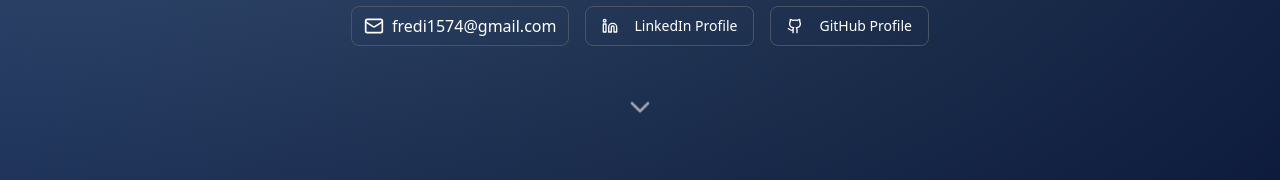
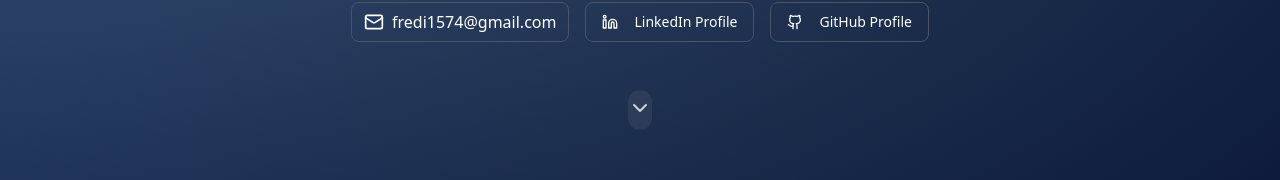
Before and after one commit to fredi1574/portfolio, a React (Vite) app: page / in a window 1280 px wide. Shown: the part 530-710 px from the top of the page. Built offline with nearby package versions, Linux system fonts and the light colour scheme.

Commit message:
Added a background to the arrow

```diff
--- a/src/components/HeroSection.tsx
+++ b/src/components/HeroSection.tsx
@@ -95,9 +95,13 @@ export default function HeroSection() {
           </Button>
         </div>
 
-        <a href="#about">
-          <ChevronDown className="mx-auto h-8 w-8 animate-bounce text-gray-400" />
-        </a>
+        <div className="flex justify-center">
+          <div className="max-w-8 rounded-3xl bg-gray-500/20 py-2 hover:bg-gray-500/40">
+            <a href="#about">
+              <ChevronDown className="mx-auto h-6 w-6 animate-bounce text-gray-300" />
+            </a>
+          </div>
+        </div>
       </div>
     </motion.section>
   );
```
